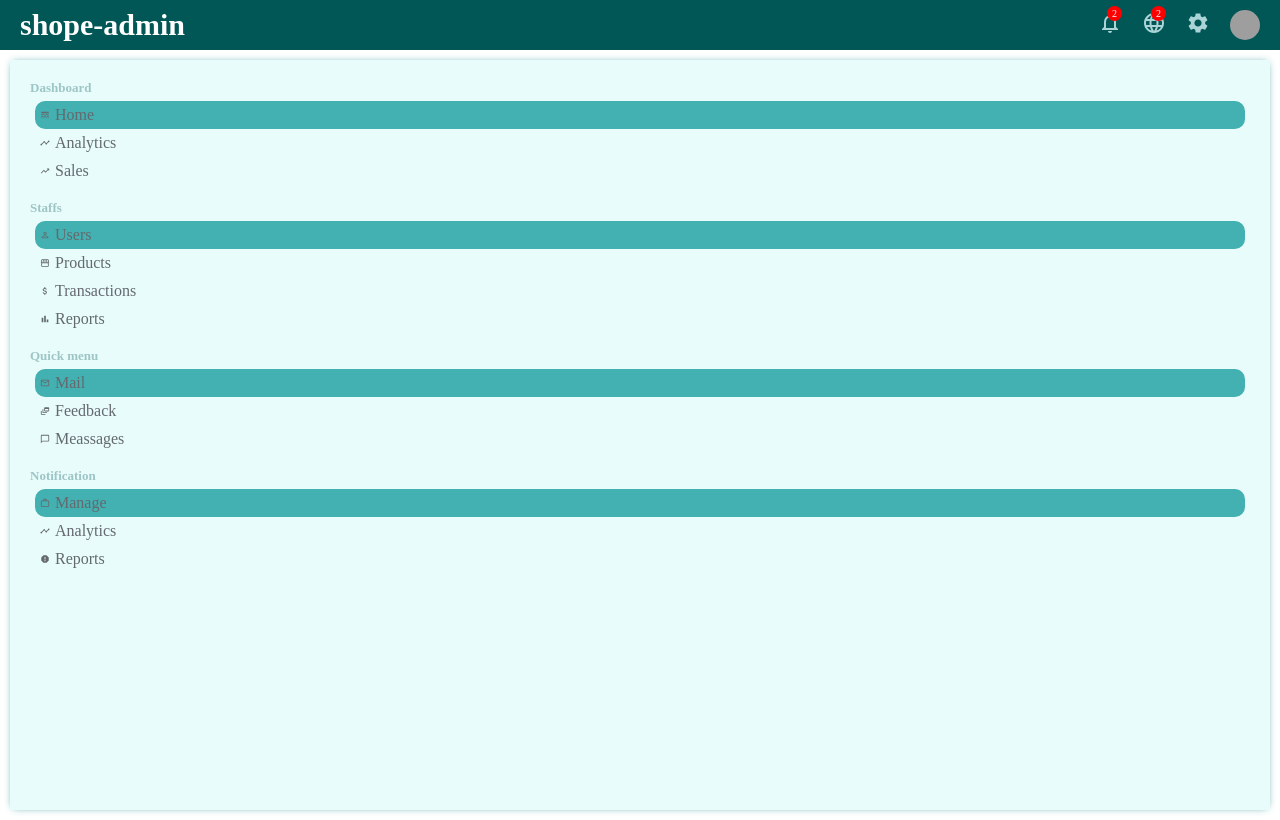
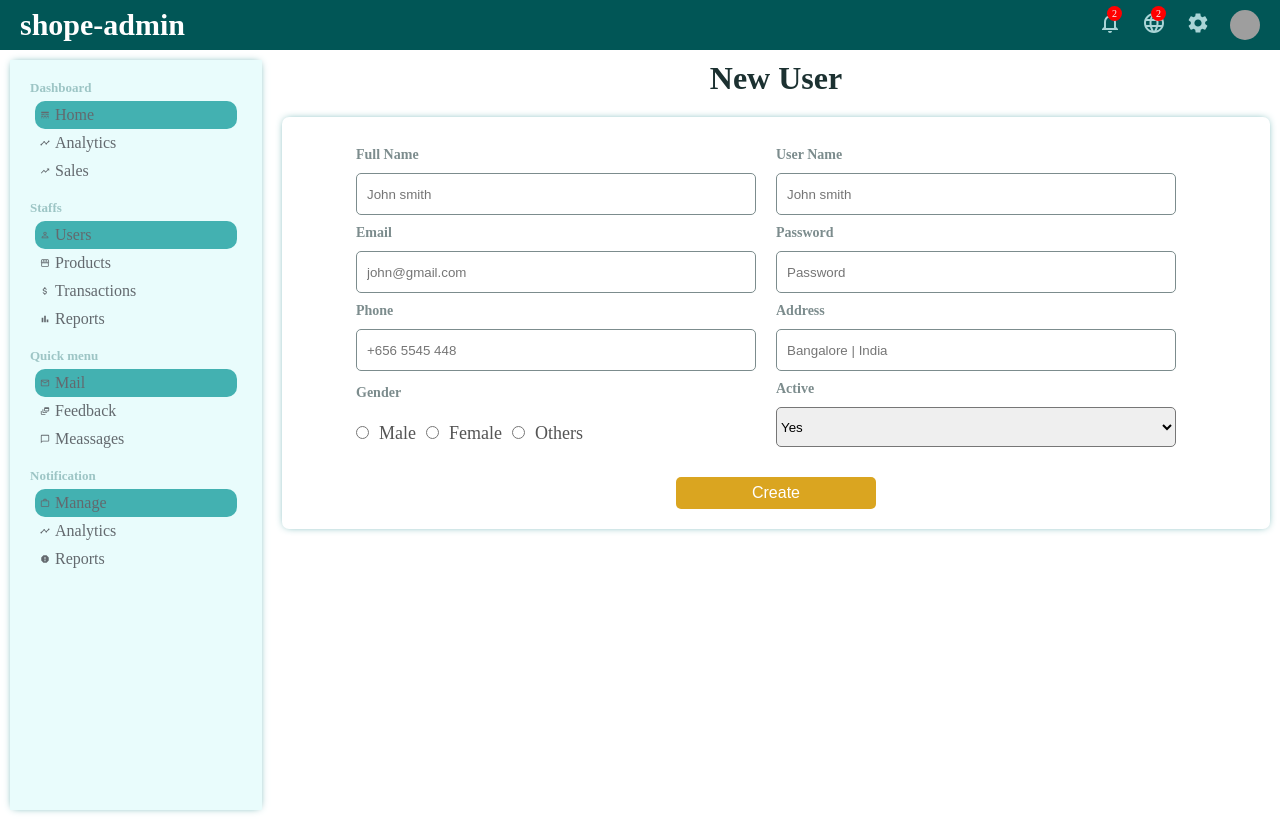
Before and after one commit to vishnuvvv/e-commerce-app-admin-ui, a React (Create React App) app: page /new-user in a window 1280 px wide. Built offline with nearby package versions, Linux system fonts and the light colour scheme; grey boxes are pictures that could not be loaded; a web font is replaced by a local one.

Commit message:
completed new user

```diff
--- a/src/App.css
+++ b/src/App.css
@@ -1,8 +1,9 @@
-.container{
-    display: flex;
-    margin: 10px;
+.container {
+  display: flex;
+  margin: 10px;
 }
 
-.others{
-    flex: 4;
+.link {
+  text-decoration: none;
+  color: inherit;
 }
--- a/src/App.js
+++ b/src/App.js
@@ -4,6 +4,7 @@ import Navbar from "./components/navbar/Navbar";
 import Sidebar from "./components/sidebar/Sidebar";
 import { BrowserRouter, Routes, Route } from "react-router-dom";
 import User from "./pages/user/User";
+import NewUser from "./pages/newUser/NewUser";
 const Home = lazy(() => import("./pages/home/Home.jsx"));
 const Userlist = lazy(() => import("./pages/userlist/Userlist"));
 
@@ -18,6 +19,7 @@ const App = () => {
             <Route exact path="/" element={<Home />} />
             <Route path="/users" element={<Userlist />} />
             <Route path="/user/:userId" element={<User />} />
+            <Route path="/new-user" element={<NewUser />} />
           </Routes>
         </Suspense>
       </div>
--- a/src/components/sidebar/Sidebar.jsx
+++ b/src/components/sidebar/Sidebar.jsx
@@ -12,8 +12,9 @@ import {
   DynamicFeed,
   ChatBubbleOutline,
   WorkOutline,
-  Report,}
-  from "@mui/icons-material";
+  Report,
+} from "@mui/icons-material";
+import { Link } from "react-router-dom";
 const Sidebar = () => {
   return (
     <div className="sidebar">
@@ -39,14 +40,18 @@ const Sidebar = () => {
         <div className="sidebar-menu">
           <h3 className="sidebar-title">Staffs</h3>
           <ul className="sidebar-list">
+            <Link to="/users" className="link">
               <li className="sidebar-list-item active">
                 <PermIdentity className="sidebar-icon" />
                 Users
               </li>
+            </Link>
+            <Link to="products" className="link">
               <li className="sidebar-list-item">
-              <Storefront  className="sidebar-icon" />
+                <Storefront className="sidebar-icon" />
                 Products
               </li>
+            </Link>
             <li className="sidebar-list-item">
               <AttachMoney className="sidebar-icon" />
               Transactions
@@ -88,13 +93,11 @@ const Sidebar = () => {
               Analytics
             </li>
             <li className="sidebar-list-item">
-              <Report   className="sidebar-icon" />
+              <Report className="sidebar-icon" />
               Reports
             </li>
           </ul>
         </div>
-
-
       </div>
     </div>
   );
--- /dev/null
+++ b/src/pages/newUser/NewUser.css
@@ -0,0 +1,70 @@
+.new-user {
+  flex: 4;
+}
+.new-user-form {
+  display: flex;
+  flex-wrap: wrap;
+  margin-left: 20px;
+  margin-top: 20px;
+  border-radius: 7px;
+  align-items: center;
+  padding: 20px 10px;
+  justify-content: center;
+  -webkit-box-shadow: 0px 0px 8px -3px rgba(40, 141, 143, 1);
+  -moz-box-shadow: 0px 0px 8px -3px rgba(40, 141, 143, 1);
+  box-shadow: 0px 0px 8px -3px rgba(40, 141, 143, 1);
+}
+
+.new-user-title {
+  margin-left: 20px;
+  color: rgb(28, 49, 49);
+  display: flex;
+  align-items: center;
+  justify-content: center;
+}
+.new-user-form-item {
+  width: 400px;
+  display: flex;
+  flex-direction: column;
+  margin-top: 10px;
+  margin-right: 20px;
+}
+.new-user-form-item > label {
+  margin-bottom: 10px;
+  font-weight: 600;
+  font-size: 14px;
+  color: rgb(124, 140, 141);
+}
+
+.new-user-form-item > input {
+  height: 20px;
+  padding: 10px;
+  border-radius: 5px;
+  border: 1px solid rgb(124, 140, 141);
+}
+
+.new-user-form-gender > input {
+  margin-top: 15px;
+}
+.new-user-form-gender > label {
+  margin: 10px;
+  font-size: 18px;
+  color: #555;
+}
+
+.new-user-select {
+  height: 40px;
+  border-radius: 5px;
+}
+.new-user-button {
+  width: 200px;
+  border: none;
+  background-color: goldenrod;
+  color: white;
+  font-size: 16px;
+  font-weight: 300;
+  padding: 7px 10px;
+  margin-top: 30px;
+  border-radius: 5px;
+  cursor: pointer;
+}
--- /dev/null
+++ b/src/pages/newUser/NewUser.jsx
@@ -0,0 +1,83 @@
+import React from "react";
+import "./NewUser.css";
+
+const NewUser = () => {
+  return (
+    <div className="new-user">
+      <h1 className="new-user-title">New User</h1>
+      <form className="new-user-form">
+        <div className="new-user-form-item">
+          <label>Full Name</label>
+          <input
+            className="new-user-form-input"
+            type="text"
+            placeholder="John smith"
+          />
+        </div>
+
+        <div className="new-user-form-item">
+          <label>User Name</label>
+          <input className="new-user-form-input" placeholder="John smith" />
+        </div>
+
+        <div className="new-user-form-item">
+          <label>Email</label>
+          <input
+            className="new-user-form-input"
+            type="text"
+            placeholder="john@gmail.com"
+          />
+        </div>
+
+        <div className="new-user-form-item">
+          <label>Password</label>
+          <input
+            className="new-user-form-input"
+            type="password"
+            placeholder="Password"
+          />
+        </div>
+
+        <div className="new-user-form-item">
+          <label>Phone </label>
+          <input
+            className="new-user-form-input"
+            type="password"
+            placeholder="+656 5545 448"
+          />
+        </div>
+
+        <div className="new-user-form-item">
+          <label>Address</label>
+          <input
+            className="new-user-form-input"
+            type="password"
+            placeholder="Bangalore | India"
+          />
+        </div>
+
+        <div className="new-user-form-item">
+          <label>Gender</label>
+          <div className="new-user-form-gender">
+            <input type="radio" id="male" name="gender" value="male" />
+            <label for="male">Male</label>
+            <input type="radio" id="female" name="gender" value="female" />
+            <label for="female">Female</label>
+            <input type="radio" id="others" name="gender" value="others" />
+            <label for="others">Others</label>
+          </div>
+        </div>
+        <div className="new-user-form-item">
+          <label>Active</label>
+          <select name="active" id="active" className="new-user-select">
+            <option value="yes">Yes</option>
+            <option value="no">No</option>
+          </select>
+        </div>
+        <button className="new-user-button">Create</button>
+      </form>
+    </div>
+  );
+};
+
+export default NewUser;
--- a/src/pages/user/User.jsx
+++ b/src/pages/user/User.jsx
@@ -15,7 +15,7 @@ const User = () => {
     <div className="user-details">
       <div className="user-title-container">
         <h1 className="user-title">Edit User</h1>
-        <Link to="newUser">
+        <Link to="/new-user">
         <button className="user-add-button">Create</button>
         </Link>
       </div>
```
Lines whose indentation alone changed are shown as unchanged.
